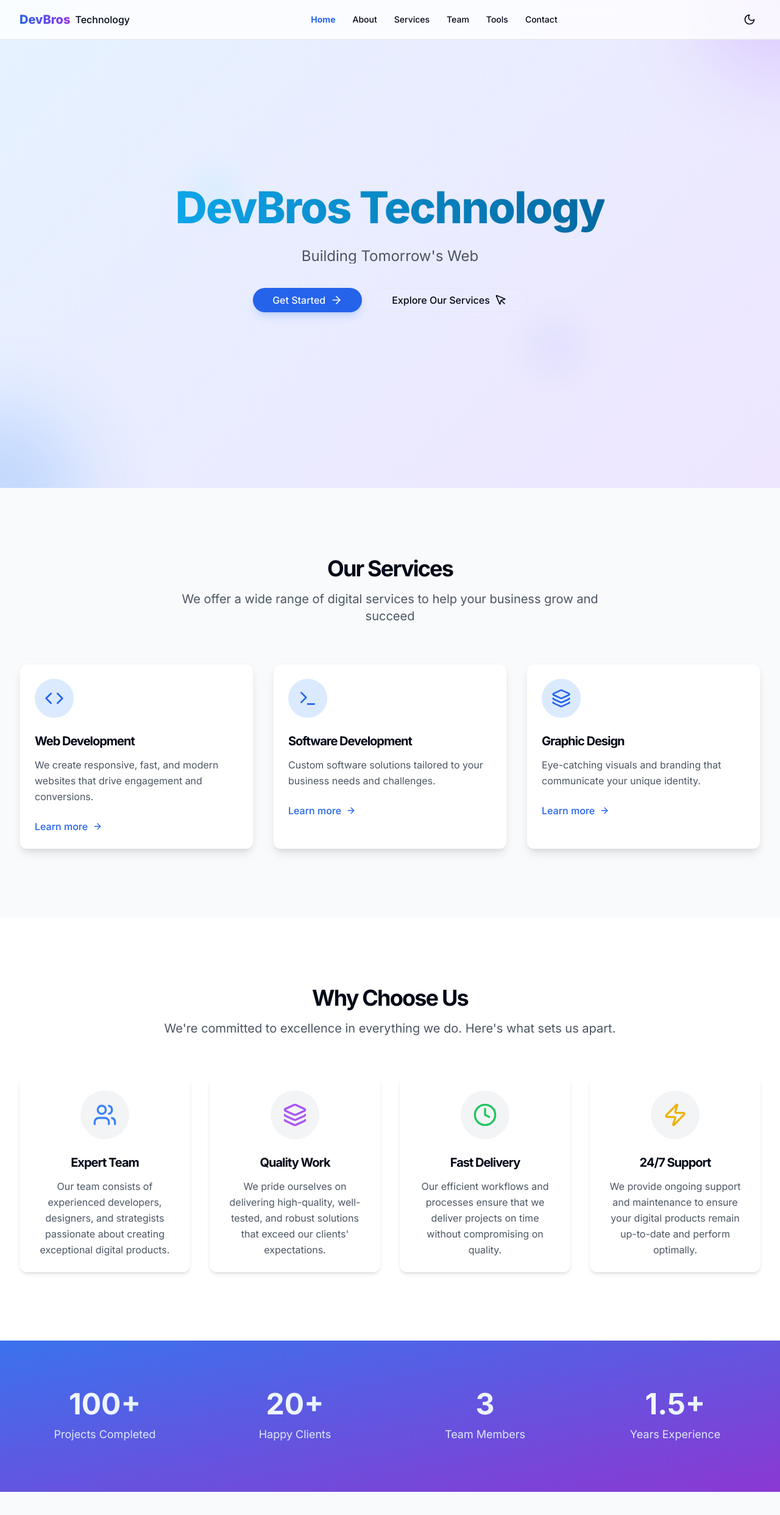
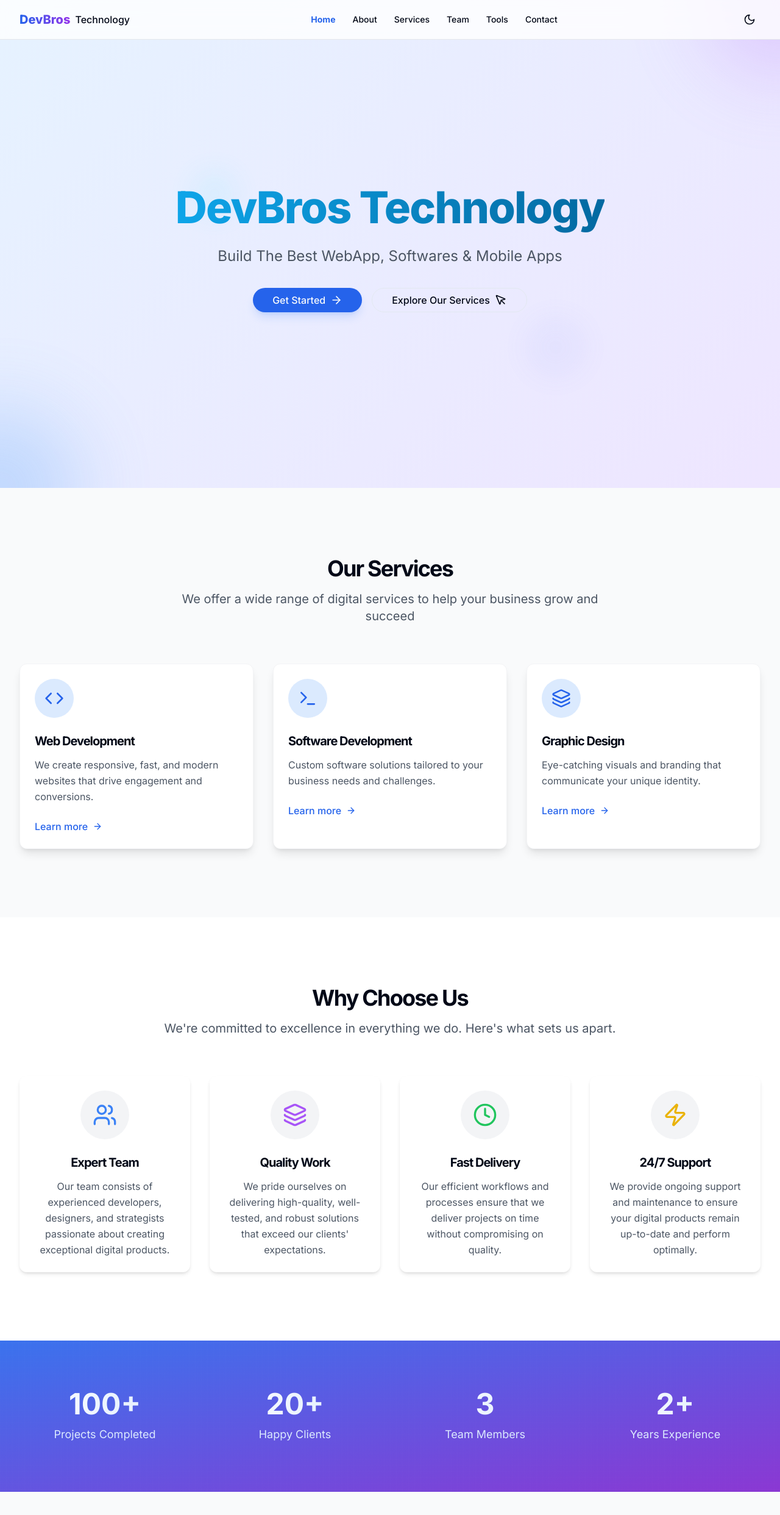
Before and after one commit to wafi2010/DevBrosTech-web, a Next.js app: page / in a window 1280 px wide. Shown: the top 2484 px of the page at 61% size. Built offline with nearby package versions, Linux system fonts and the light colour scheme.

Commit message:
page.tsx

```diff
--- a/src/app/page.tsx
+++ b/src/app/page.tsx
@@ -43,6 +43,7 @@ export default function Home() {
   // Hero carousel text
   const heroTexts = [
     "Creating Digital Excellence",
+    "Build The Best WebApp, Softwares & Mobile Apps",
     "Building Tomorrow's Web",
     "Innovative Solutions",
     "Turning Ideas into Reality"
@@ -328,7 +329,7 @@ export default function Home() {
               { count: "100+", label: "Projects Completed" },
               { count: "20+", label: "Happy Clients" },
               { count: "3", label: "Team Members" },
-              { count: "1.5+", label: "Years Experience" }
+              { count: "2+", label: "Years Experience" }
             ].map((stat, index) => (
               <motion.div
                 key={index}
```
